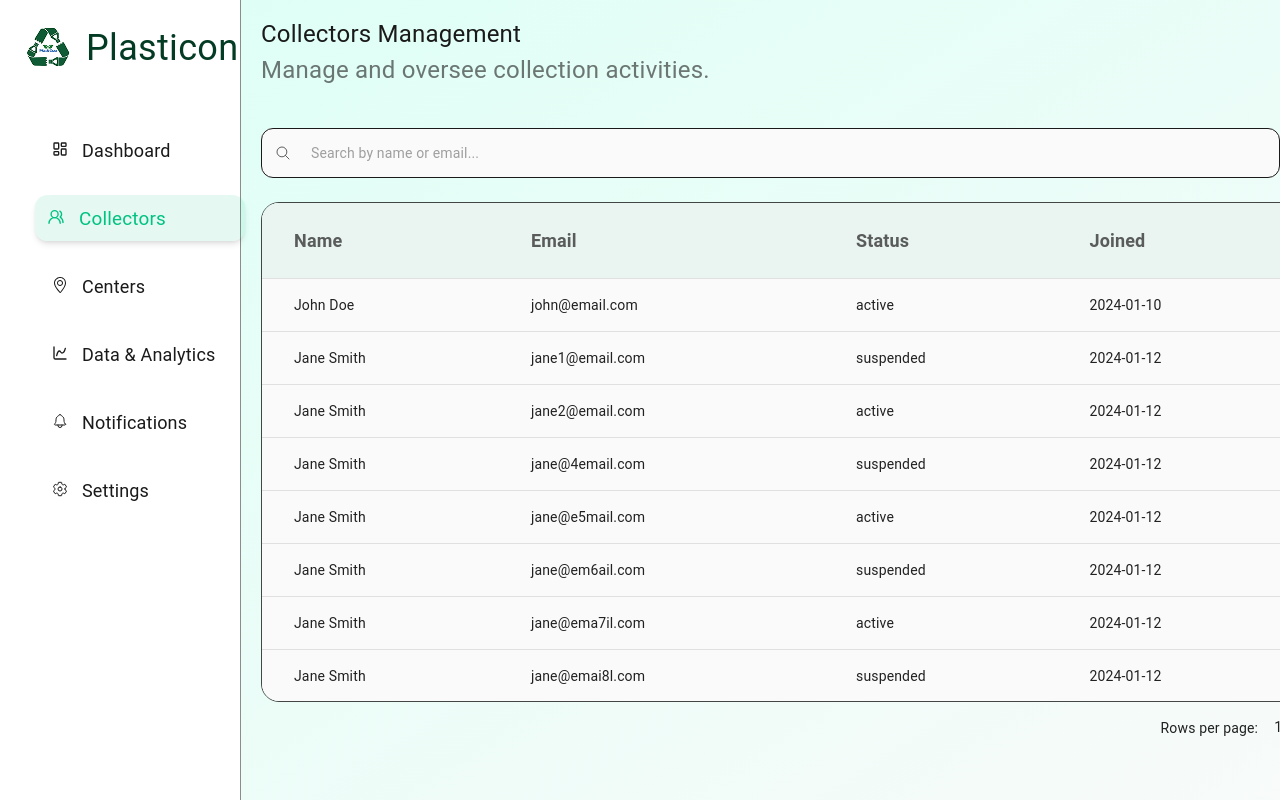
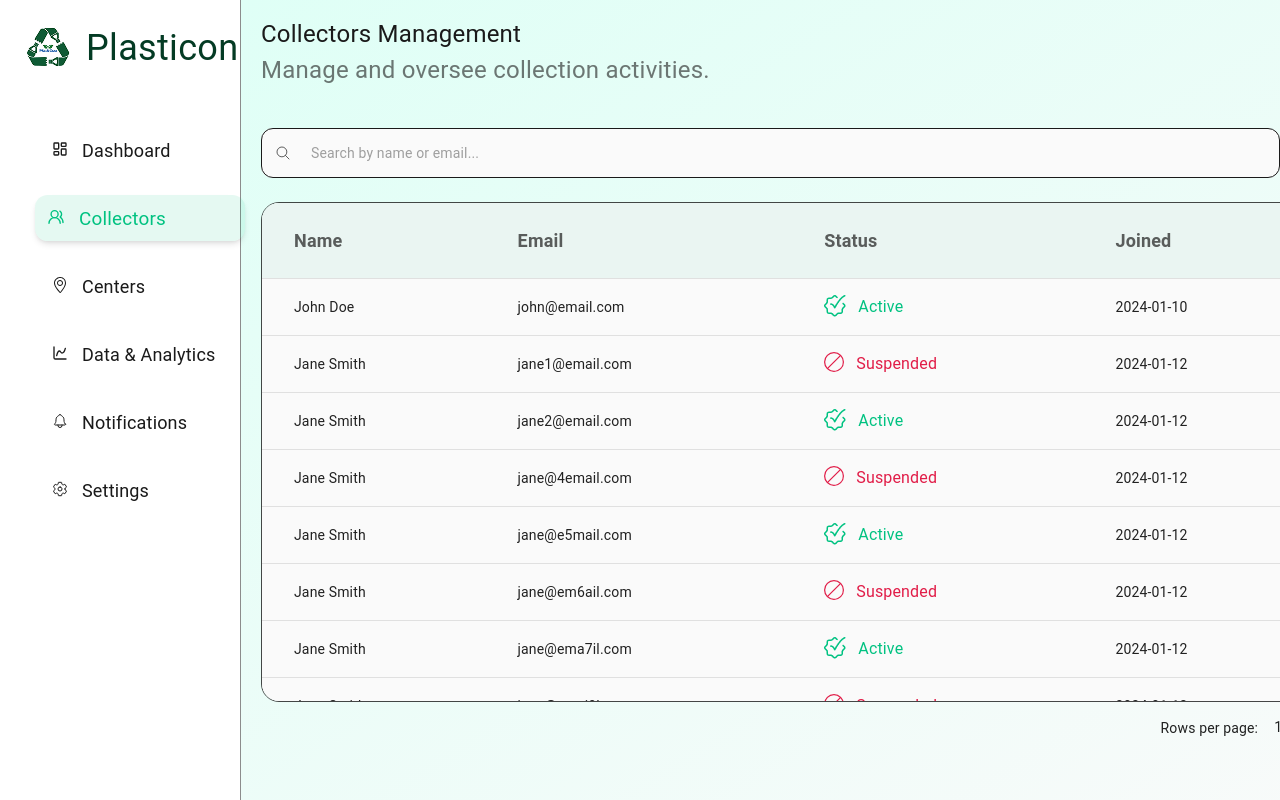
Before and after one commit to debagit10/plasticonn-admin, a React (Vite) app: page /collectors in a window 1280 px wide. Shown: the top 800 px of the page. Built offline with nearby package versions, Linux system fonts and the light colour scheme.

Commit message:
feat: enhance Collectors_Table with status icons and active image

```diff
--- a/src/components/collectors/Collectors_Table.tsx
+++ b/src/components/collectors/Collectors_Table.tsx
@@ -9,6 +9,8 @@ import {
   Typography,
 } from "@mui/material";
 import React from "react";
+
+import { BsBan } from "react-icons/bs";
 
 interface TableProps {
   search: string;
@@ -217,7 +219,22 @@ const Collectors_Table: React.FC<TableProps> = ({ search, filter }) => {
                 >
                   <TableCell sx={{ px: 4 }}>{row.name}</TableCell>
                   <TableCell sx={{ px: 4 }}>{row.email}</TableCell>
-                  <TableCell sx={{ px: 4 }}>{row.status}</TableCell>
+                  <TableCell sx={{ px: 4 }}>
+                    <Typography
+                      display="flex"
+                      sx={{ textTransform: "capitalize" }}
+                      color={row.status === "active" ? "#00C281" : "#E11D48"}
+                    >
+                      <span className="mr-3">
+                        {row.status === "active" ? (
+                          <img src="/active.png" alt="active" />
+                        ) : (
+                          <BsBan size={20} color="#E11D48" />
+                        )}
+                      </span>{" "}
+                      {row.status}
+                    </Typography>
+                  </TableCell>
                   <TableCell sx={{ px: 4 }}>{row.createdAt}</TableCell>
                   <TableCell sx={{ px: 4 }}>...</TableCell>
                 </TableRow>
```
Also changed, not shown: public/active.png (added), src/components/centers/Centers_Table.tsx (added).
